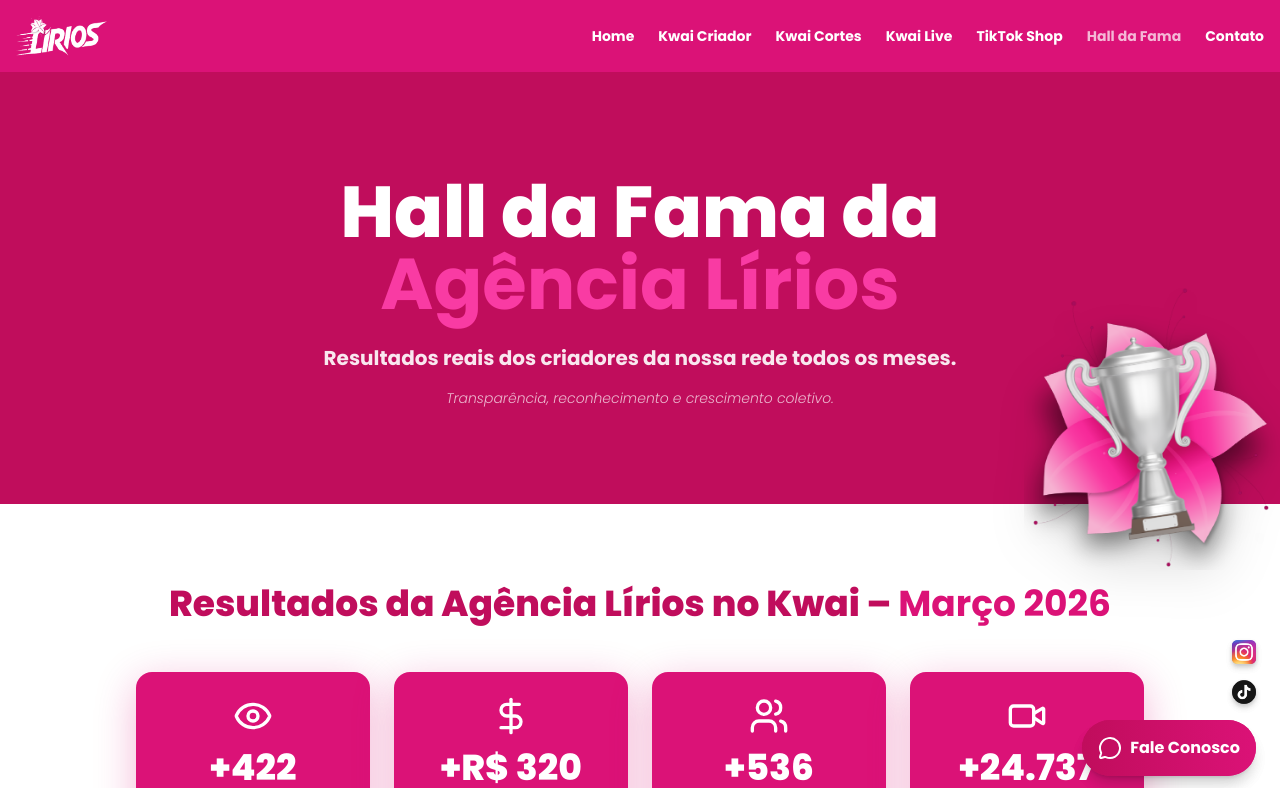
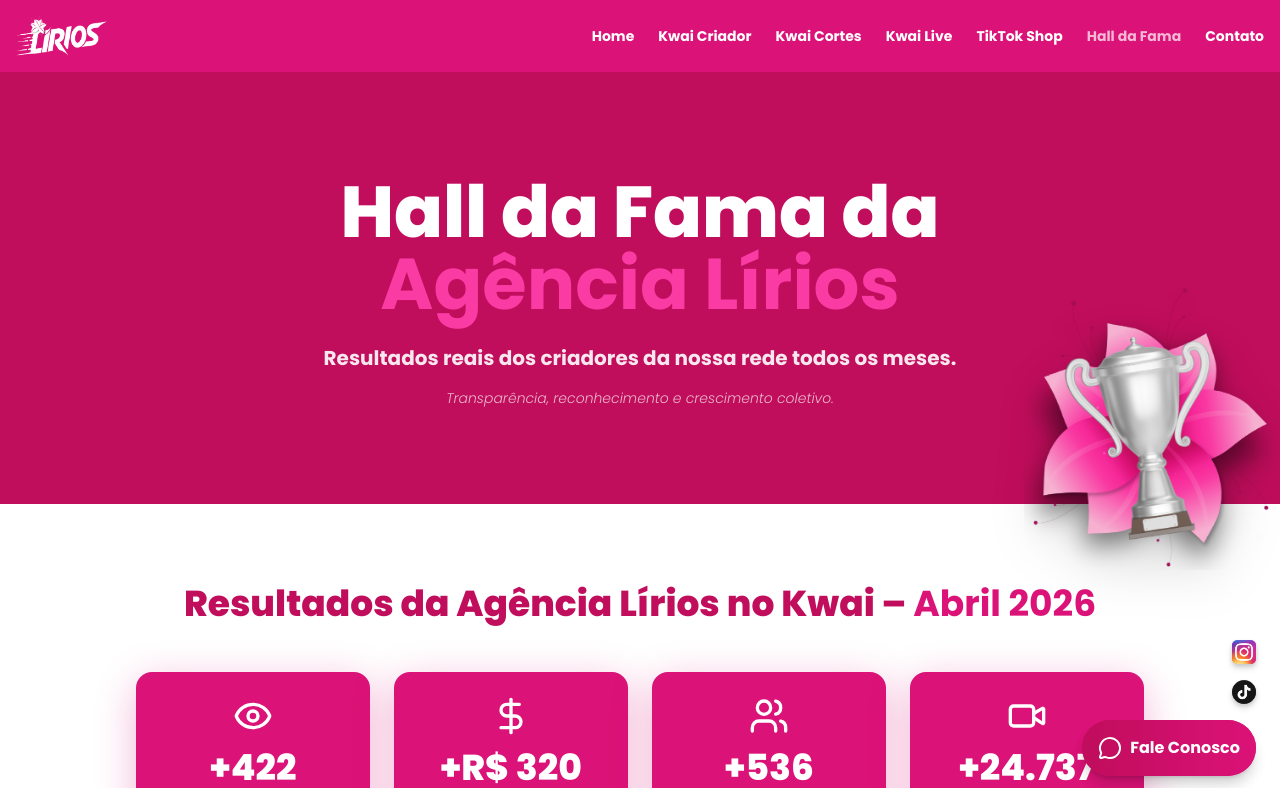
Before and after one commit to liriosagencia/sitelirios, a React (Vite) app: page /top-10-lirios in a window 1280 px wide. Shown: the top 788 px of the page. Built offline with nearby package versions, Linux system fonts and the light colour scheme.

Commit message:
atualização data

```diff
--- a/src/pages/HallOfFame.jsx
+++ b/src/pages/HallOfFame.jsx
@@ -51,7 +51,7 @@
   // 📅 ATUALIZAR DADOS AQUI TODO MÊS
   // ============================================
 
-  const currentMonth = "Março 2026";
+  const currentMonth = "Abril 2026";
 
   const kwaiStats = {
     views: "+422 Milhões",
```
